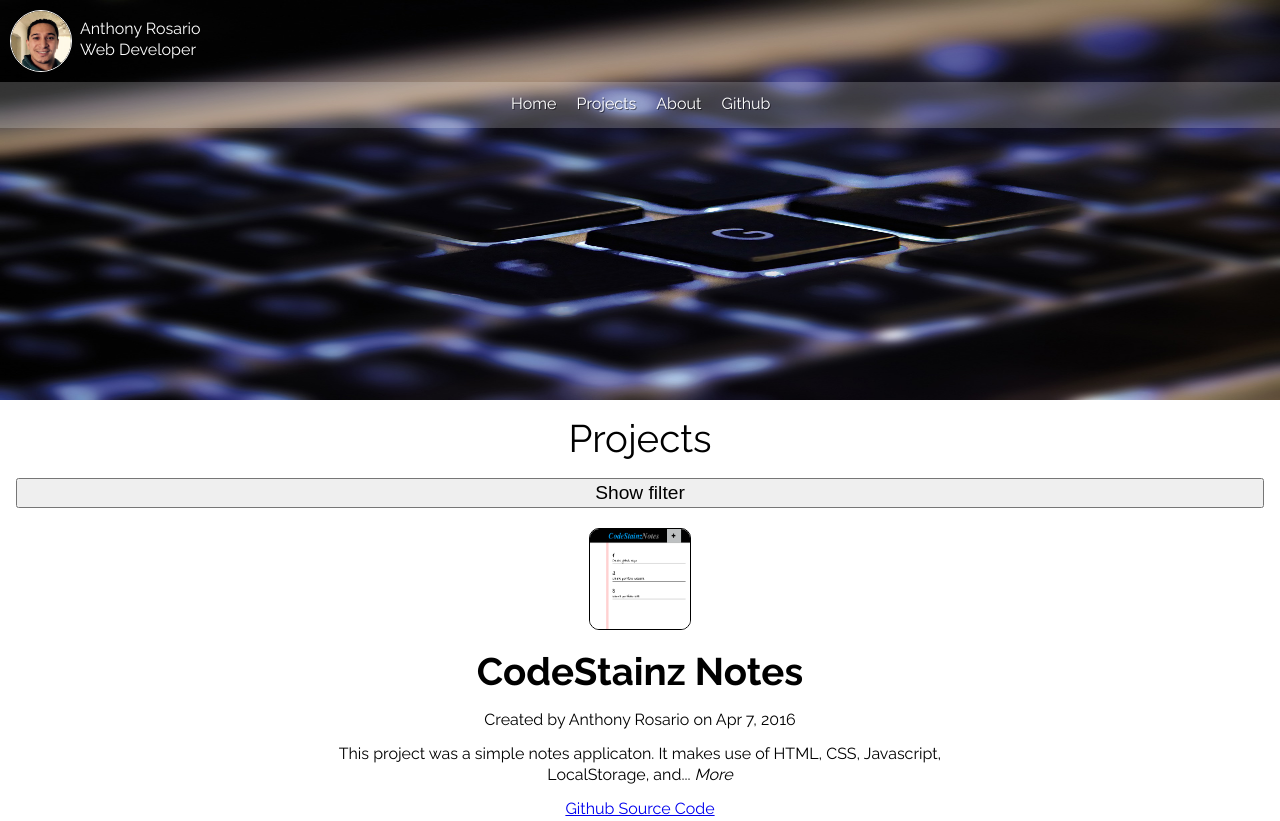
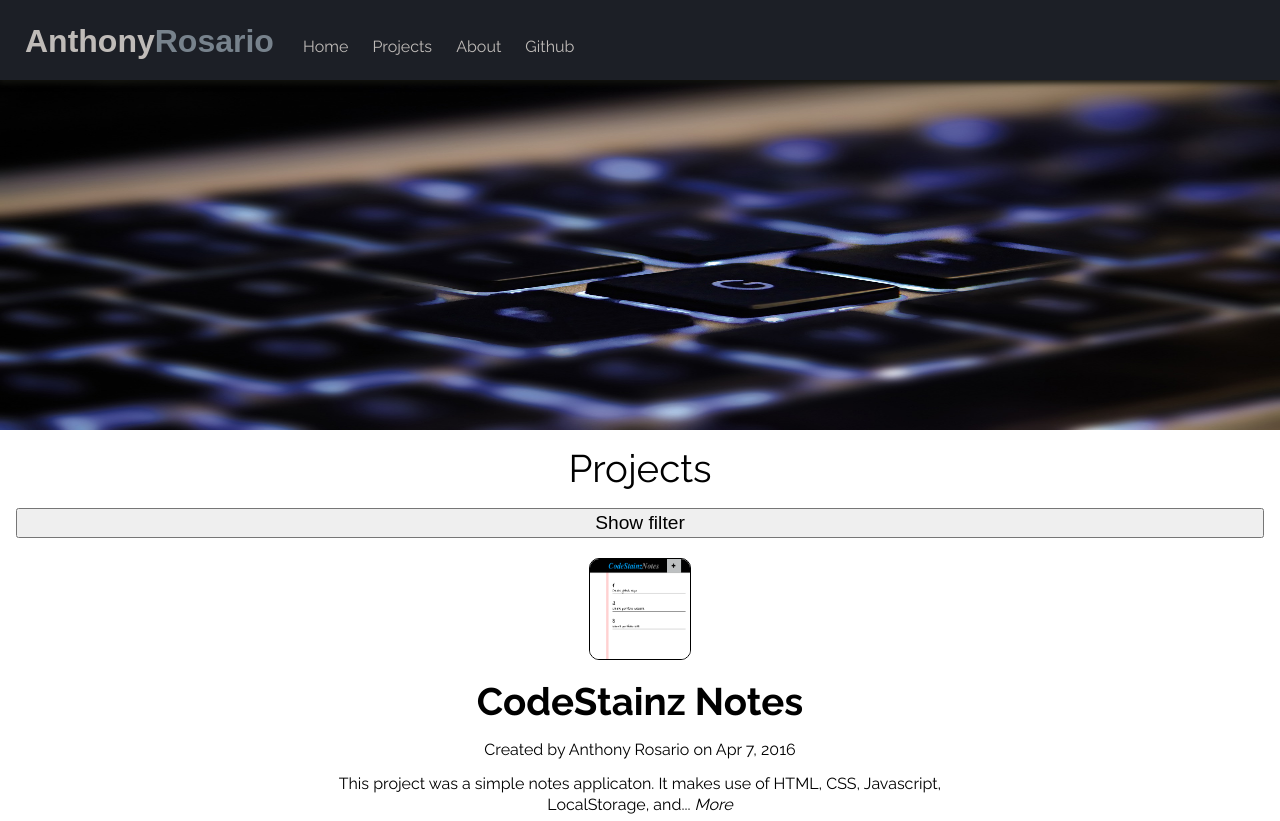
Before and after one commit to ajrosario08/portfolio, a plain HTML site: page index.html in a window 1280 px wide. Shown: the top 821 px of the page. Drawn offline with nearby package versions, Linux system fonts and the light colour scheme.

Commit message:
updated header styling, added slide in navigation and added color scheme

```diff
--- a/index.html
+++ b/index.html
@@ -24,13 +24,10 @@
 </head>
 <body>
   <header id="pageHeader" class="clearfix">
-    <section id="headerIcon">
-        <img id="headerPic" src="img/profilePic.png" alt="profile picture" />
-          <h1>Anthony Rosario</h1>
-          <h2>Web Developer</h2>
-    </section>
-    <i class="fa fa-bars" aria-hidden="true"></i>
-    <nav>
+    <div class="brand1 brand">A<span>R</span></div>
+    <div class="brand2 brand">Anthony<span>Rosario</span></div>
+
+    <nav id="page-nav">
       <ul>
         <li data-content="projects"><a href="index.html">Home</a></li>
         <li data-content="projects"><a href="#">Projects</a></li>
@@ -38,7 +35,10 @@
         <li><a href="#footer">Github</a></li>
       </ul>
     </nav>
+  <i class="fa fa-bars" aria-hidden="true"></i>
   </header>
+
+  <div id="hero"></div>
 
   <main>
     <section id="projects" class="tab-content">
--- a/js/pageController.js
+++ b/js/pageController.js
@@ -2,11 +2,10 @@ var pageViewController = {};
 
 pageViewController.toggleMoblieMenu = function() {
   $('#pageHeader i').on('click', function(){
-
-    if ($('#pageHeader nav').css('display') === 'none') {
-      $('#pageHeader nav').show();
+    if ($('#page-nav').css('left') === '-240px' ) {
+      $('#page-nav').css('left', 0);
     } else {
-      $('#pageHeader nav').hide();
+      $('#page-nav').css('left', '-240px');
     }
   });
 };
--- a/scss/application.scss
+++ b/scss/application.scss
@@ -1,3 +1,9 @@
+$dark: #1C1F26;
+$mediumDark: #2C3540;
+$medium: #435C73;
+$mediumLight: #77828C;
+$light: #BFBBB8;
+
 @import "layout/page-header";
 @import "module/page-nav";
 @import "layout/page-footer";
@@ -5,5 +11,6 @@
 @import "module/larger-screens";
 @import "module/about";
 @import "base/base.scss";
-@import "layout/page-main.scss";
+@import "layout/page-main";
 @import "module/section-projects";
+@import "module/hero";
--- a/scss/layout/page-header.scss
+++ b/scss/layout/page-header.scss
@@ -1,60 +1,41 @@
 #pageHeader {
-    background-image: url("../img/keyboard.jpg");
-    background-size: 100% 100%;
-    background-repeat: no-repeat;
     width: 100%;
-    min-height: 50vh;
-    color: white;
+    position: fixed;
+    left: 0;
+    top: 0;
+    height: 80px;
+    background-color: #1C1F26;
+    color: #BFBBB8;
+    box-shadow: -1px 3px 6px #13140F;
 }
 
-.clearfix:after {
-	visibility: hidden;
-	display: block;
-	font-size: 0;
-	content: " ";
-	clear: both;
-	height: 0;
-	}
-
-#headerIcon {
-  float: left;
+#pageHeader .brand {
+  padding: 25px;
+  font-weight: bold;
+  font-size: 2em;
+  font-family: sans-serif;
   display: inline-block;
-  width: 70%;
-  margin: 10px;
 }
 
-#headerIcon h1 {
-  margin-top: 11px;
-  margin-left: 70px;
-  margin-bottom: 5px
-}
-
-#headerIcon h2 {
-  margin-left: 70px;
-}
-
-.pull-left {
-  float: left;
-}
-
-img#headerPic {
-  width: 60px;
-  height: 60px;
-  border-radius: 100%;
-  float: left;
-  border: 1px solid white;
+#pageHeader .brand2 {
+  display: none;
 }
 
 #pageHeader i {
-  float: right;
+  color: #BFBBB8;
+  position: absolute;
   padding: .4em;
+  right: 0;
+  top: 0;
   border-radius: .1em;
   font-size: 30px;
-  border: 1px solid white;
   margin: 10px;
   &:hover {
-    color: black;
-    background-color: white;
-
+    color: #77828C;
+    cursor: pointer;
   }
 }
+
+#pageHeader .brand span {
+  color: #77828C;
+}
--- /dev/null
+++ b/scss/module/_hero.scss
@@ -0,0 +1,8 @@
+#hero {
+  background-image: url("../img/keyboard.jpg");
+  background-size: 100% 100%;
+  background-repeat: no-repeat;
+  width: 100%;
+  height: 350px;
+  margin-top: 80px;
+}
--- a/scss/module/larger-screens.scss
+++ b/scss/module/larger-screens.scss
@@ -7,7 +7,26 @@
     display: none;
   }
 
-  #pageHeader nav {
-    display: block;
+  #page-nav {
+    position: static;
+    background: none;
+    width: auto;
+  }
+
+  #page-nav ul li {
+    display: inline-block;
+    padding-right: 20px;
+  }
+
+  #page-nav a {
+    border-bottom: none;
+  }
+
+  #pageHeader .brand2 {
+    display: inline-block;
+  }
+
+  #pageHeader .brand1 {
+    display: none;
   }
 }
--- a/scss/module/page-nav.scss
+++ b/scss/module/page-nav.scss
@@ -1,33 +1,32 @@
-nav {
-    text-align: center;
-    clear: both;
-    display: none;
+#page-nav {
+  width: 240px;
+  height: 100%;
+  position: fixed;
+  background: #2C3540;
+  display: inline-block;
+  left: -240px;
+  top: 0;
+  bottom: 0;
+  -webkit-transition: left .3s ease-in-out;
+  -o-transition: left .3s ease-in-out;
+  transition: left .3s ease-in-out;
+  text-align: center;
+  z-index: 3;
 }
 
-nav ul {
-    height: 2em;
-    padding: 0;
-    padding-top: .9em;
-    background-color: rgba(255, 255, 255, 0.2);
+#page-nav a {
+  text-decoration: none;
+  display: block;
+  padding: 15px 0;
+  border-bottom: 1px solid #BFBBB8;
+  color: #BFBBB8;
 }
 
-nav ul li {
-    display: inline;
-    padding-right: 1em;
-}
-nav ul li:first-child {
-    padding-left: .1em;
-}
-nav ul li:last-child {
-    padding-right: 0;
+#page-nav a:hover {
+  background: #435C73;
+  color: #2C3540;
 }
 
-nav ul li a {
-    color: white;
-    text-decoration: none;
-    text-shadow: 1px 1px rgba(0, 0, 0, 0.5);
-    transition: all .2s;
-    &:hover {
-      color: #2da6ed;
-    }
+#page-nav li:last-child a {
+  border-bottom: none;
 }
```
Also changed, not shown: css/application.css, 2 other files.
